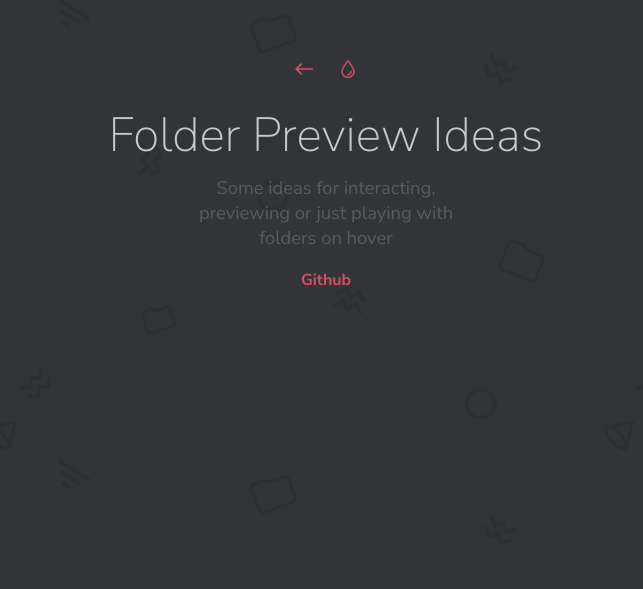
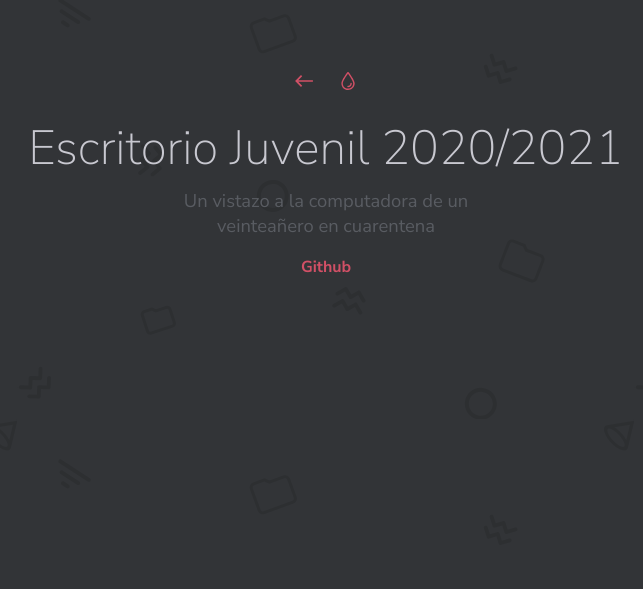
Before and after one commit to PeTro01209/demo-03, a plain HTML site: page index.html in a window 1280 px wide. Shown: the part 211-800 px from the top of the page, without its empty margins (314-957 px from the left). Drawn offline with Linux system fonts and the light colour scheme.

Commit message:
Update index.html

```diff
--- a/index.html
+++ b/index.html
@@ -76,8 +76,8 @@
 					<a class="codrops-icon codrops-icon--prev" href="https://tympanus.net/Development/InfiniteTubes/" title="Previous Demo"><svg class="icon icon--arrow"><use xlink:href="#icon-arrow"></use></svg></a>
 					<a class="codrops-icon codrops-icon--drop" href="https://tympanus.net/codrops/?p=31094" title="Back to the article"><svg class="icon icon--drop"><use xlink:href="#icon-drop"></use></svg></a>
 				</div>
-				<h1 class="codrops-header__title">Folder Preview Ideas</h1>
-				<p class="codrops-header__tagline">Some ideas for interacting, previewing or just playing with folders on hover</p>
+				<h1 class="codrops-header__title">Escritorio Juvenil 2020/2021</h1>
+				<p class="codrops-header__tagline">Un vistazo a la computadora de un veinteañero en cuarentena</p>
 				<a class="github" href="https://github.com/codrops/FolderPreviewIdeas/">Github</a>
 			</header>
 			<section class="content content--devi">
```
